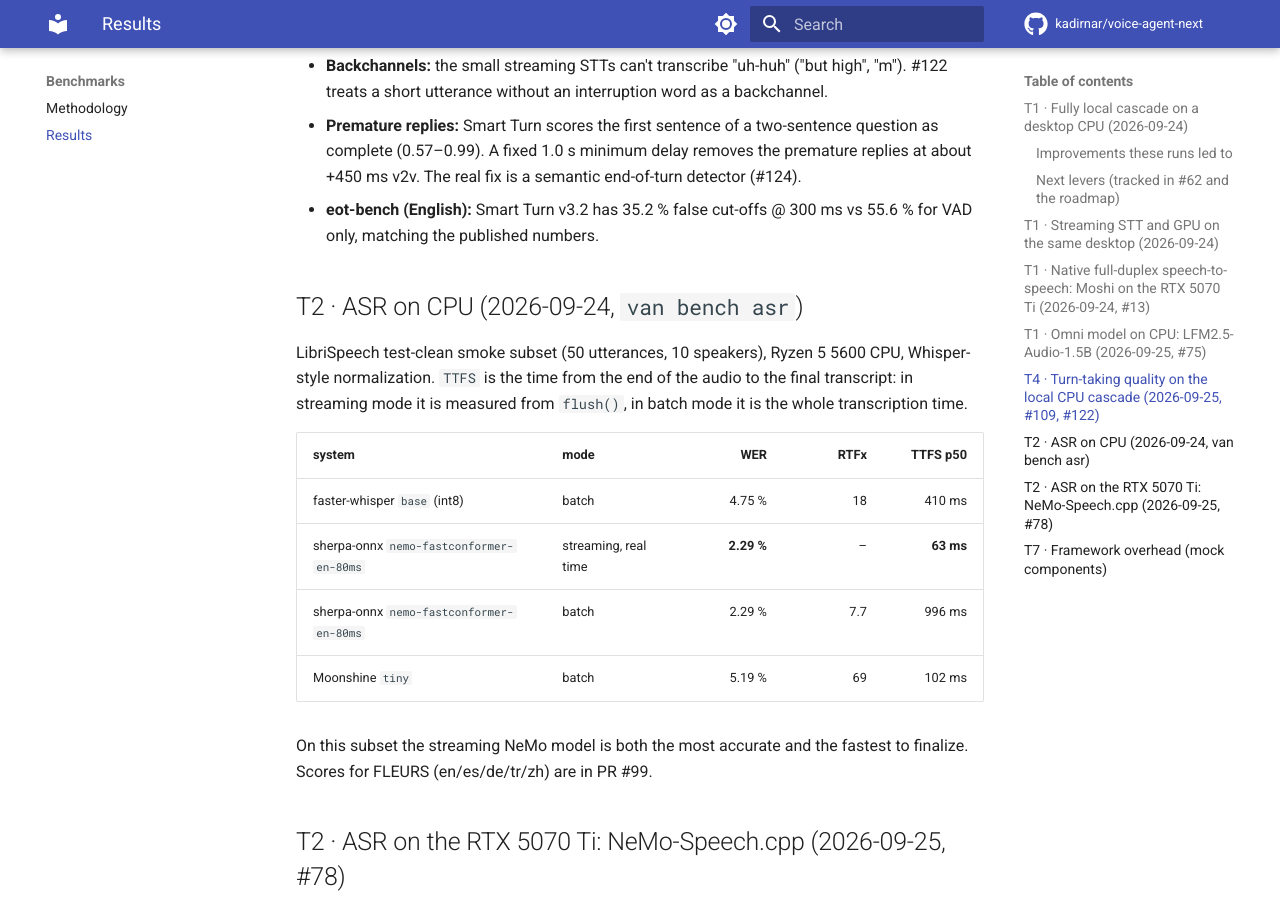
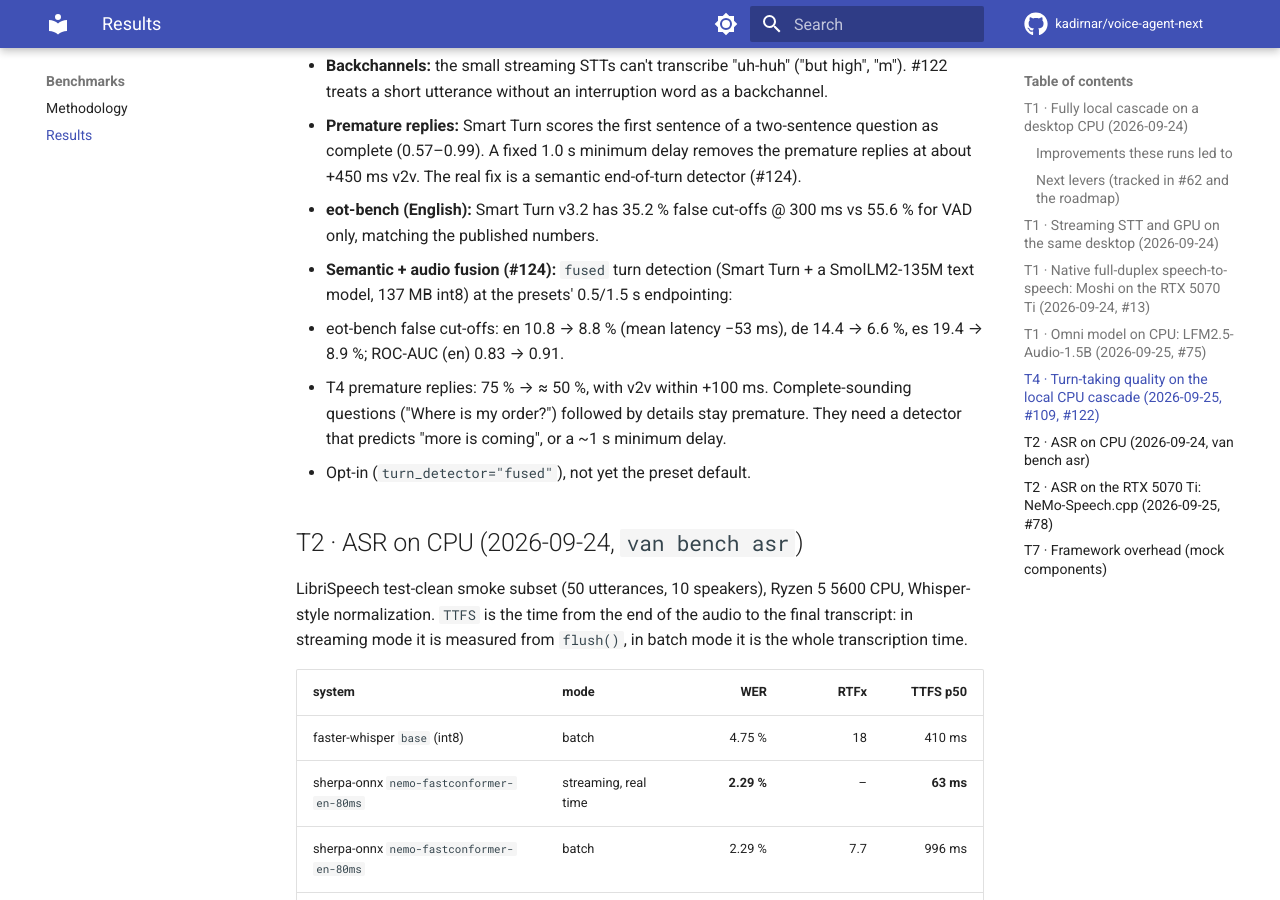
Before and after one commit to kadirnar/voice-agent-next, an MkDocs documentation site: the page built from docs/benchmarks/results.md, in a window 1280 px wide and 900 px high, scrolled down 4773 px. Built offline with MkDocs 1.6.1 and Material for MkDocs 9.7.7, drawn with Linux system fonts in a browser that asks for light colours; comment, search, counter and statistics services are not loaded.

Commit message:
docs(bench): semantic + audio end-of-turn fusion results
Co-Authored-By: Claude Opus 5.5 (1M context) <noreply@anthropic.com>

```diff
--- a/docs/benchmarks/results.md
+++ b/docs/benchmarks/results.md
@@ -121,6 +121,10 @@ On CPU the omni model is slower than the best CPU cascade (≈ 0.9 s with Pocket
 - **Backchannels:** the small streaming STTs can't transcribe "uh-huh" ("but high", "m"). #122 treats a short utterance without an interruption word as a backchannel.
 - **Premature replies:** Smart Turn scores the first sentence of a two-sentence question as complete (0.57–0.99). A fixed 1.0 s minimum delay removes the premature replies at about +450 ms v2v. The real fix is a semantic end-of-turn detector (#124).
 - **eot-bench (English):** Smart Turn v3.2 has 35.2 % false cut-offs @ 300 ms vs 55.6 % for VAD only, matching the published numbers.
+- **Semantic + audio fusion (#124):** `fused` turn detection (Smart Turn + a SmolLM2-135M text model, 137 MB int8) at the presets' 0.5/1.5 s endpointing:
+  - eot-bench false cut-offs: en 10.8 → 8.8 % (mean latency −53 ms), de 14.4 → 6.6 %, es 19.4 → 8.9 %; ROC-AUC (en) 0.83 → 0.91.
+  - T4 premature replies: 75 % → ≈ 50 %, with v2v within +100 ms. Complete-sounding questions ("Where is my order?") followed by details stay premature. They need a detector that predicts "more is coming", or a ~1 s minimum delay.
+  - Opt-in (`turn_detector="fused"`), not yet the preset default.
 
 ## T2 · ASR on CPU (2026-09-24, `van bench asr`)
 
```
